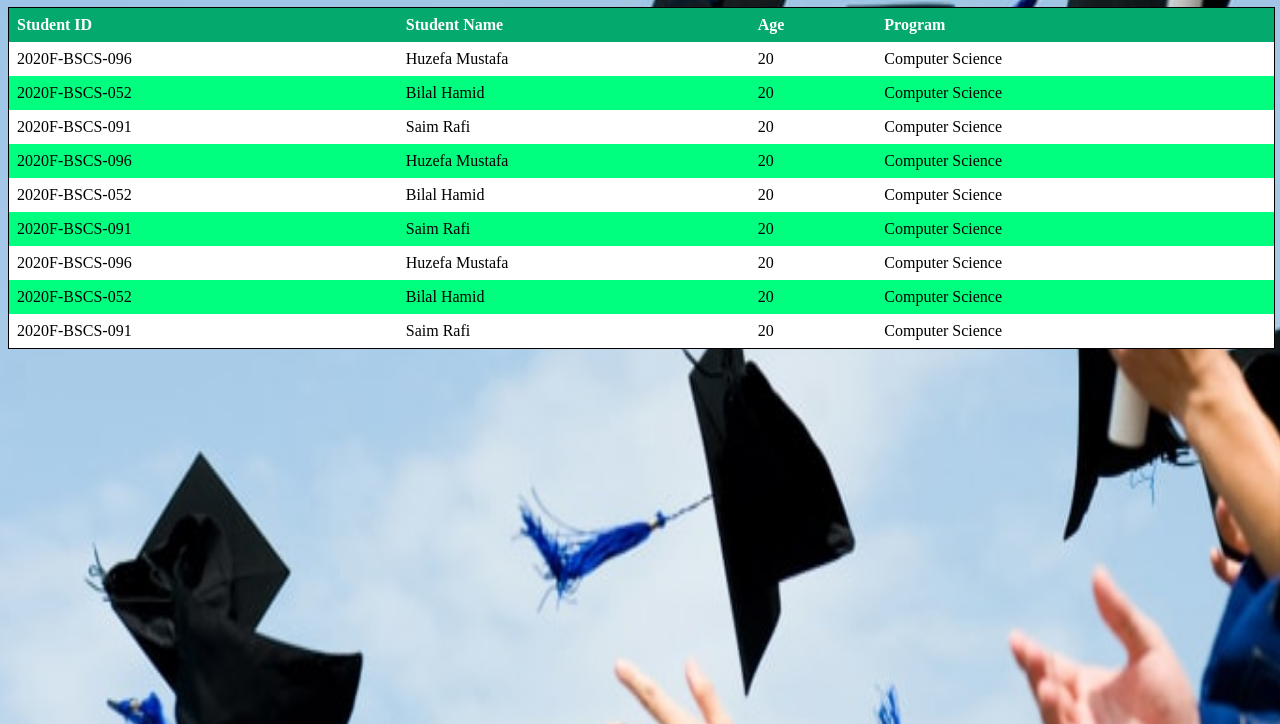
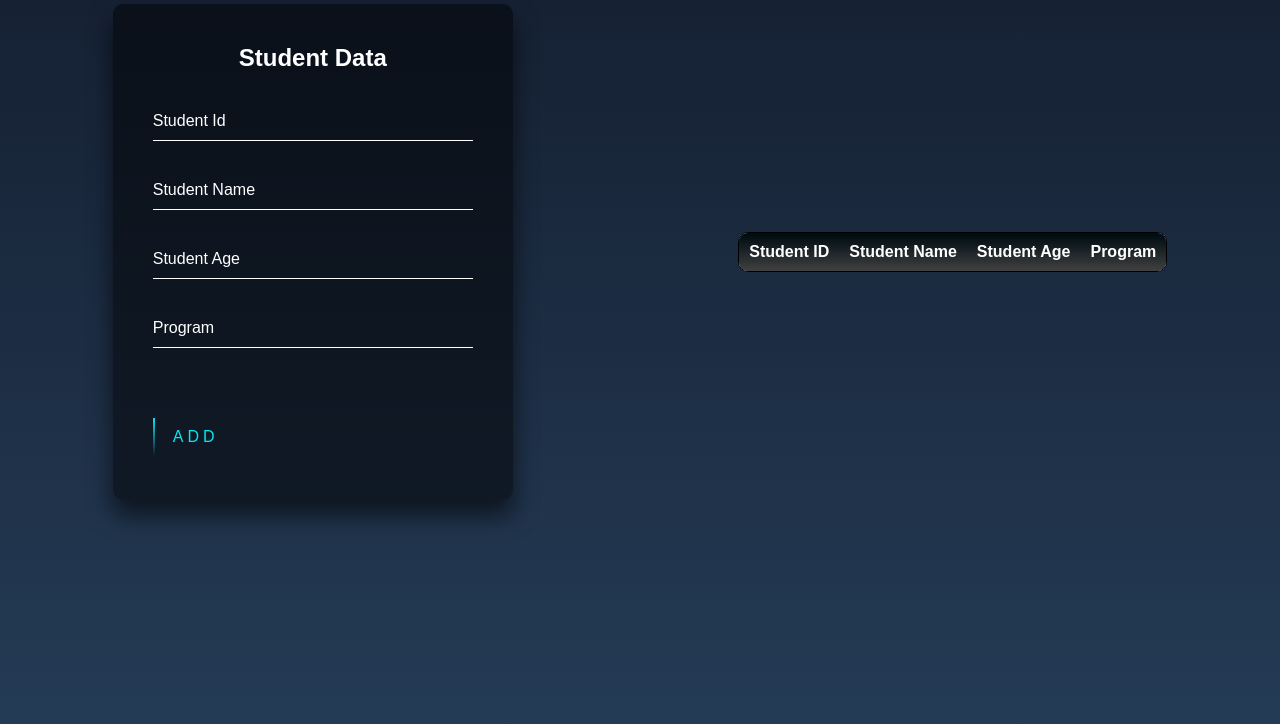
Before and after one commit to Huzefa1413/Assignments-Smit, a plain HTML site: page public/JavaScript/JavaScript Week 15/Students Info/index.html in a window 1280 px wide. Shown: the part 76-800 px from the top of the page. Drawn offline with Linux system fonts and the light colour scheme.

Commit message:
Initial Commit

```diff
--- /dev/null
+++ b/public/JavaScript/JavaScript Week 15/Restaurant Menu/index.html
@@ -0,0 +1,16 @@
+<!DOCTYPE html>
+<html lang="en">
+<head>
+    <meta charset="UTF-8">
+    <meta http-equiv="X-UA-Compatible" content="IE=edge">
+    <meta name="viewport" content="width=device-width, initial-scale=1.0">
+    <title>My Restaurant</title>
+</head>
+<body>
+    <h1>MENU</h1>
+    <ul id="menu_list">
+
+    </ul>
+    <script src="./script.js"></script>
+</body>
+</html>
--- a/public/JavaScript/JavaScript Week 15/Students Info/index.html
+++ b/public/JavaScript/JavaScript Week 15/Students Info/index.html
@@ -1,5 +1,6 @@
 <!DOCTYPE html>
 <html lang="en">
+
 <head>
     <meta charset="UTF-8">
     <meta http-equiv="X-UA-Compatible" content="IE=edge">
@@ -7,16 +8,56 @@
     <title>Students Info</title>
     <link rel="stylesheet" href="style.css">
 </head>
+
 <body>
     <h1>Students Information</h1>
+    <div class="main_div">
+        <div class="login-box">
+            <h2>Student Data</h2>
+            <form>
+                <div class="user-box">
+                    <input type="text" required="" id="id">
+                    <label>Student Id</label>
+                </div>
+                <div class="user-box">
+                    <input type="text" required="" id="name">
+                    <label>Student Name</label>
+                </div>
+                <div class="user-box">
+                    <input type="text" required="" id="ages">
+                    <label>Student Age</label>
+                </div>
+                <div class="user-box">
+                    <input type="text" required="" id="programs">
+                    <label>Program</label>
+                </div>
+                <a href="#" onclick="addvalue('id','name','ages','programs')">
+                    <span></span>
+                    <span></span>
+                    <span></span>
+                    <span></span>
+                    ADD
+                </a>
+            </form>
+        </div>
+        <div class="datagrid">
             <table>
+                <thead>
                     <tr>
                         <th>Student ID</th>
                         <th>Student Name</th>
-            <th>Age</th>
+                        <th>Student Age</th>
                         <th>Program</th>
                     </tr>
+                </thead>
+                <tbody>
+
+                </tbody>
             </table>
+        </div>
+    </div>
+
     <script src="./script.js"></script>
 </body>
+
 </html>
--- a/public/JavaScript/JavaScript Week 15/Students Info/script.js
+++ b/public/JavaScript/JavaScript Week 15/Students Info/script.js
@@ -5,60 +5,46 @@ function Student(stdid, fname, age, program) {
     this.program = program;
 }
 
-var studentsList = []
+var myTable = document.getElementsByTagName("tbody");
 
-var student1 = new Student("2020F-BSCS-096", "Huzefa Mustafa", 20, "Computer Science");
-studentsList.push(student1);
+var i = 0;
 
-var student2 = new Student("2020F-BSCS-052", "Bilal Hamid", 20, "Computer Science");
-studentsList.push(student2);
+function addvalue(id,name,ages,programs){
+    var myid = document.getElementById('id').value;
+    var myname = document.getElementById('name').value;
+    var myage = document.getElementById('ages').value;
+    var myprogram= document.getElementById('programs').value;
 
-var student3 = new Student("2020F-BSCS-091", "Saim Rafi", 20, "Computer Science");
-studentsList.push(student3);
+    mystudent = new Student(myid,myname,myage,myprogram);
 
-var student4 = new Student("2020F-BSCS-096", "Huzefa Mustafa", 20, "Computer Science");
-studentsList.push(student4);
-
-var student5 = new Student("2020F-BSCS-052", "Bilal Hamid", 20, "Computer Science");
-studentsList.push(student5);
-
-var student6 = new Student("2020F-BSCS-091", "Saim Rafi", 20, "Computer Science");
-studentsList.push(student6);
-
-var student7 = new Student("2020F-BSCS-096", "Huzefa Mustafa", 20, "Computer Science");
-studentsList.push(student7);
-
-var student8 = new Student("2020F-BSCS-052", "Bilal Hamid", 20, "Computer Science");
-studentsList.push(student8);
-
-var student9 = new Student("2020F-BSCS-091", "Saim Rafi", 20, "Computer Science");
-studentsList.push(student9);
-
-var myTable = document.getElementsByTagName("table");
-
-for (var i = 0; i < studentsList.length; i++)
-{
     var tr = document.createElement("tr");
 
+    if(i%2 === 1)
+    {
+        tr.setAttribute('class','alt');
+    }
+
     var td = document.createElement("td");
-    var text = document.createTextNode(studentsList[i].stdid);
+    var text = document.createTextNode(mystudent.stdid);
     td.appendChild(text);
     tr.appendChild(td);
 
     var td = document.createElement("td");
-    var text = document.createTextNode(studentsList[i].fname);
+    var text = document.createTextNode(mystudent.fname);
     td.appendChild(text);
     tr.appendChild(td);
 
     var td = document.createElement("td");
-    var text = document.createTextNode(studentsList[i].age);
+    var text = document.createTextNode(mystudent.age);
     td.appendChild(text);
     tr.appendChild(td);
 
     var td = document.createElement("td");
-    var text = document.createTextNode(studentsList[i].program);
+    var text = document.createTextNode(mystudent.program);
     td.appendChild(text);
     tr.appendChild(td);
 
     myTable[0].appendChild(tr);
+
+    i++;
 }
--- a/public/JavaScript/JavaScript Week 15/Students Info/style.css
+++ b/public/JavaScript/JavaScript Week 15/Students Info/style.css
@@ -1,40 +1,239 @@
+ html {
+   height: 100%;
+ }
+
  body {
-  height: 100%;
-  width: 99%;
-  background: url(./home-hero3.jpg) no-repeat;
-  background-position: 50% 50%;
-  background-size: 1920px 1200px;
+   margin: 0;
+   padding: 0;
+   font-family: sans-serif;
+   background: linear-gradient(#141e30, #243b55);
  }
 
  h1 {
    text-align: center;
-  font-family: cursive;
-  background-color: #04AA6D;
-  border: 1px solid black;
+   color: #fff;
  }
 
-table {
-  border-collapse: collapse;
-  width: 100%;
-  border: 1px solid black;
+ div.main_div {
+   display: flex;
+   align-items: center;
+   justify-content: space-around;
  }
 
-th,
-td {
-  text-align: left;
-  padding: 8px;
+ .login-box {
+   width: 400px;
+   padding: 40px;
+   background: rgba(0, 0, 0, 0.5);
+   box-sizing: border-box;
+   box-shadow: 0 15px 25px rgba(0, 0, 0, 0.6);
+   border-radius: 10px;
  }
 
-tr:nth-child(even) {
-  background-color: white;
-
+ .login-box h2 {
+   margin: 0 0 30px;
+   padding: 0;
+   color: #fff;
+   text-align: center;
  }
 
-tr:nth-child(odd) {
-  background-color: springgreen;
+ .login-box .user-box {
+   position: relative;
  }
 
-th {
-  background-color: #04AA6D;
-  color: white;
+ .login-box .user-box input {
+   width: 100%;
+   padding: 10px 0;
+   font-size: 16px;
+   color: #fff;
+   margin-bottom: 30px;
+   border: none;
+   border-bottom: 1px solid #fff;
+   outline: none;
+   background: transparent;
  }
+
+ .login-box .user-box label {
+   position: absolute;
+   top: 0;
+   left: 0;
+   padding: 10px 0;
+   font-size: 16px;
+   color: #fff;
+   pointer-events: none;
+   transition: .5s;
+ }
+
+ .login-box .user-box input:focus~label,
+ .login-box .user-box input:valid~label {
+   top: -20px;
+   left: 0;
+   color: #03e9f4;
+   font-size: 12px;
+ }
+
+ .login-box form a {
+   position: relative;
+   display: inline-block;
+   padding: 10px 20px;
+   color: #03e9f4;
+   font-size: 16px;
+   text-decoration: none;
+   text-transform: uppercase;
+   overflow: hidden;
+   transition: .5s;
+   margin-top: 40px;
+   letter-spacing: 4px
+ }
+
+ .login-box a:hover {
+   background: #03e9f4;
+   color: #fff;
+   border-radius: 5px;
+   box-shadow: 0 0 5px #03e9f4,
+     0 0 25px #03e9f4,
+     0 0 50px #03e9f4,
+     0 0 100px #03e9f4;
+ }
+
+ .login-box a span {
+   position: absolute;
+   display: block;
+ }
+
+ .login-box a span:nth-child(1) {
+   top: 0;
+   left: -100%;
+   width: 100%;
+   height: 2px;
+   background: linear-gradient(90deg, transparent, #03e9f4);
+   animation: btn-anim1 1s linear infinite;
+ }
+
+ @keyframes btn-anim1 {
+   0% {
+     left: -100%;
+   }
+
+   50%,
+   100% {
+     left: 100%;
+   }
+ }
+
+ .login-box a span:nth-child(2) {
+   top: -100%;
+   right: 0;
+   width: 2px;
+   height: 100%;
+   background: linear-gradient(180deg, transparent, #03e9f4);
+   animation: btn-anim2 1s linear infinite;
+   animation-delay: .25s
+ }
+
+ @keyframes btn-anim2 {
+   0% {
+     top: -100%;
+   }
+
+   50%,
+   100% {
+     top: 100%;
+   }
+ }
+
+ .login-box a span:nth-child(3) {
+   bottom: 0;
+   right: -100%;
+   width: 100%;
+   height: 2px;
+   background: linear-gradient(270deg, transparent, #03e9f4);
+   animation: btn-anim3 1s linear infinite;
+   animation-delay: .5s
+ }
+
+ @keyframes btn-anim3 {
+   0% {
+     right: -100%;
+   }
+
+   50%,
+   100% {
+     right: 100%;
+   }
+ }
+
+ .login-box a span:nth-child(4) {
+   bottom: -100%;
+   left: 0;
+   width: 2px;
+   height: 100%;
+   background: linear-gradient(360deg, transparent, #03e9f4);
+   animation: btn-anim4 1s linear infinite;
+   animation-delay: .75s
+ }
+
+ @keyframes btn-anim4 {
+   0% {
+     bottom: -100%;
+   }
+
+   50%,
+   100% {
+     bottom: 100%;
+   }
+ }
+
+ .datagrid table {
+   border-collapse: collapse;
+   text-align: left;
+   width: 100%;
+ }
+
+ .datagrid {
+   font: normal 12px/150% Arial, Helvetica, sans-serif;
+   background: #fff;
+   overflow: hidden;
+   border: 1px solid #000000;
+   -webkit-border-radius: 10px;
+   -moz-border-radius: 10px;
+   border-radius: 10px;
+ }
+
+ .datagrid table td,
+ .datagrid table th {
+   padding: 10px 10px;
+ }
+
+ .datagrid table thead th {
+   background: -webkit-gradient(linear, left top, left bottom, color-stop(0.05, #000C12), color-stop(1, #404040));
+   background: -moz-linear-gradient(center top, #000C12 5%, #404040 100%);
+   filter: progid:DXImageTransform.Microsoft.gradient(startColorstr='#000C12', endColorstr='#404040');
+   background-color: #000C12;
+   color: #FFFFFF;
+   font-size: 16px;
+   font-weight: bold;
+ }
+
+ .datagrid table thead th:first-child {
+   border: none;
+ }
+
+ .datagrid table tbody td {
+   color: #000000;
+   border-left: 1px solid #E1EEF4;
+   font-size: 13px;
+   font-weight: normal;
+ }
+
+ .datagrid table tbody .alt td {
+   background: #1F2021;
+   color: #FFF7F7;
+ }
+
+ .datagrid table tbody td:first-child {
+   border-left: none;
+ }
+
+ .datagrid table tbody tr:last-child td {
+   border-bottom: none;
+ }
```
Also changed, not shown: public/JavaScript/JavaScript Week 15/Restaurant Menu/script.js (added, +35 -0 lines), public/index.html (+1 -0 lines), LIVE WEBSITE LINK.txt. Lines whose indentation alone changed are shown as unchanged.
